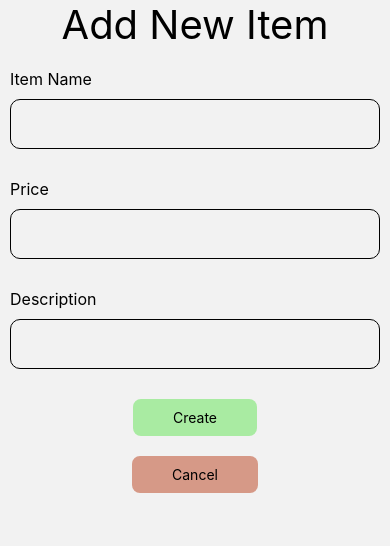
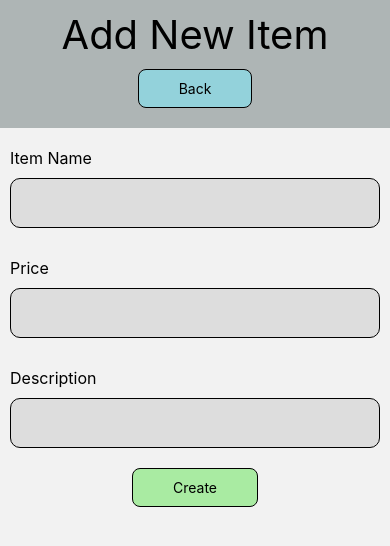
Before and after one commit to andrewctam/online-store, a React Native app in the folder frontend/: screen /SellScreen in a window 390 px wide. Shown: the top 546 px of the page. Built offline with nearby package versions, Linux system fonts and the light colour scheme; no server answers.

Commit message:
Add section component

```diff
--- a/frontend/src/cart-screen/cart-screen.tsx
+++ b/frontend/src/cart-screen/cart-screen.tsx
@@ -1,11 +1,12 @@
 import { ParamListBase, useNavigation } from "@react-navigation/native";
-import { StyleSheet, Text } from "react-native";
+import { StyleSheet, Text, View } from "react-native";
 import Layout from "../shared/layout";
 import Button from "../shared/button";
 import { NativeStackNavigationProp } from "@react-navigation/native-stack";
 import { useContext } from "react";
 import CartItem from "./cart-item";
 import { CartContext } from "../../context";
+import Section from "../shared/section";
 
 const CartScreen = () => {
     const navigation = useNavigation<NativeStackNavigationProp<ParamListBase>>();
@@ -17,12 +18,13 @@ const CartScreen = () => {
 
     return (
         <Layout>
-            <Text style={styles.title}>Cart</Text>
-
-            <Button
-                text="Back"
-                onPress={() => navigation.navigate("HomeScreen")}
-            />
+            <Section>
+                <Text style={styles.title}>Cart</Text>
+                <Button
+                    text="Back"
+                    onPress={() => navigation.navigate("HomeScreen")}
+                />
+            </Section>
 
             {cart.map((item, i) => (
                 <CartItem
--- a/frontend/src/home-screen/home-item.tsx
+++ b/frontend/src/home-screen/home-item.tsx
@@ -16,7 +16,7 @@ const HomeItem = (props: ItemBody) => {
         <Pressable onPress={openItemScreen}>
             <View style={styles.container}>
                 <Text style={styles.itemName}>{props.name}</Text>
-                <Text>${props.description}</Text>
+                <Text>{props.description}</Text>
 
                 <Text style={styles.price}>{"$" + props.price}</Text>
             </View>
--- a/frontend/src/home-screen/home-screen.tsx
+++ b/frontend/src/home-screen/home-screen.tsx
@@ -1,4 +1,4 @@
-import { ScrollView, StyleSheet, Text } from "react-native";
+import { ScrollView, StyleSheet, Text, View } from "react-native";
 import { ParamListBase, useIsFocused, useNavigation } from '@react-navigation/native';
 import { useContext, useEffect, useState } from "react";
 import { API_URL } from "../../constants";
@@ -8,6 +8,7 @@ import { ItemBody } from "../../types";
 import Button from "../shared/button";
 import { NativeStackNavigationProp } from "@react-navigation/native-stack";
 import { UserContext } from "../../context";
+import Section from "../shared/section";
 
 const HomeScreen = () => {
     const [items, setItems] = useState<ItemBody[]>([]);
@@ -24,16 +25,18 @@ const HomeScreen = () => {
 
             setItems(response)
         }
+        if (isFocused) {
+            getItems();
+        }
 
-        getItems();
     }, [isFocused])
 
     return (
         <Layout>
+            <Section>
                 <Text style={styles.title}>
                     Home
                 </Text>
-
                 <Button
                     onPress={() => navigation.navigate("SellScreen")}
                     text="Add New Item"
@@ -43,6 +46,7 @@ const HomeScreen = () => {
                     onPress={() => navigation.navigate("CartScreen")}
                     text="View Cart"
                 />
+            </Section>
 
             <ScrollView>
                 {items?.map((item, i) => (
--- a/frontend/src/item-screen.tsx/item-screen.tsx
+++ b/frontend/src/item-screen.tsx/item-screen.tsx
@@ -1,4 +1,4 @@
-import { StyleSheet, Text } from "react-native";
+import { StyleSheet, Text, View } from "react-native";
 import Layout from "../shared/layout";
 import { ParamListBase, RouteProp, useNavigation, useRoute } from "@react-navigation/native";
 import Button from "../shared/button";
@@ -7,6 +7,7 @@ import { useContext } from "react";
 import { CartContext, UserContext } from "../../context";
 import { RootStackParamList } from "../../types";
 import { API_URL } from "../../constants";
+import Section from "../shared/section";
 
 const ItemScreen = () => {
     const navigation = useNavigation<NativeStackNavigationProp<ParamListBase>>();
@@ -49,6 +50,7 @@ const ItemScreen = () => {
 
     return (
         <Layout>
+            <Section>
                 <Text style={[styles.name, styles.center]}>
                     {name}
                 </Text>
@@ -68,7 +70,7 @@ const ItemScreen = () => {
                         <Button
                             onPress={deleteItem}
                             text="Delete Item"
-                        color="#e36e66"
+                            color="#d69987"
                         />
                     </>
                 ) : cart.find((item) => item.id === id) ? (
@@ -85,6 +87,7 @@ const ItemScreen = () => {
                     />
                 )}
 
+            </Section>
 
             <Button
                 onPress={() => navigation.goBack()}
@@ -110,7 +113,7 @@ const styles = StyleSheet.create({
     },
     center: {
         textAlign: "center",
-    }
+    },
 })
 
 export default ItemScreen;
--- a/frontend/src/sell-screen/field-input.tsx
+++ b/frontend/src/sell-screen/field-input.tsx
@@ -37,7 +37,8 @@ const styles = StyleSheet.create({
         padding: 10,
         borderColor: "black",
         borderWidth: 1,
-        borderRadius: 10
+        borderRadius: 10,
+        backgroundColor: "#dddddd"
     },
 
 })
--- a/frontend/src/sell-screen/sell-screen.tsx
+++ b/frontend/src/sell-screen/sell-screen.tsx
@@ -1,4 +1,4 @@
-import { StyleSheet, Text } from "react-native";
+import { StyleSheet, Text, View } from "react-native";
 import { API_URL } from "../../constants";
 import { ParamListBase, useNavigation } from "@react-navigation/native";
 import Layout from "../shared/layout";
@@ -7,6 +7,7 @@ import FieldInput from "./field-input";
 import Button from "../shared/button";
 import { NativeStackNavigationProp } from "@react-navigation/native-stack";
 import { UserContext } from "../../context";
+import Section from "../shared/section";
 
 const SellScreen = () => {
     const [price, setPrice] = useState("");
@@ -49,8 +50,13 @@ const SellScreen = () => {
 
     return (
         <Layout>
-            <Text style={styles.title}>Add New Item</Text>
-
+            <Section>
+                <Text style={styles.title}>Add New Item</Text>
+                <Button
+                    onPress={() => navigation.navigate("HomeScreen")}
+                    text="Back"
+                />
+            </Section>
             <FieldInput
                 label="Item Name"
                 value={itemName}
@@ -77,12 +83,6 @@ const SellScreen = () => {
                 color="#a9eba2"
                 text="Create"
             />
-
-            <Button
-                onPress={() => navigation.navigate("HomeScreen")}
-                color="#d69987"
-                text="Cancel"
-            />
         </Layout>
     )
 }
--- a/frontend/src/shared/button.tsx
+++ b/frontend/src/shared/button.tsx
@@ -24,12 +24,14 @@ const styles = StyleSheet.create({
         paddingVertical: 10,
         marginLeft: "auto",
         marginRight: "auto",
-        marginTop: 20,
+        margin: 10,
         flex: 1,
         alignItems: "center",
         justifyContent: "center",
         borderRadius: 8,
-        backgroundColor: "#93d2db"
+        backgroundColor: "#93d2db",
+        borderColor: "black",
+        borderWidth: 1
     }
 })
 
--- /dev/null
+++ b/frontend/src/shared/section.tsx
@@ -0,0 +1,22 @@
+import { StyleSheet, View } from "react-native"
+
+interface SectionProps {
+    children: React.ReactNode,
+    color?: string
+}
+const Section = (props: SectionProps) => {
+    return (
+        <View style={[styles.container, props.color ? { backgroundColor: props.color } : {}]}>
+            {props.children}
+        </View>
+    )
+}
+
+const styles = StyleSheet.create({
+    container: {
+        backgroundColor: "#aeb5b5",
+        padding: 10
+    },
+
+})
+export default Section;
```
Lines whose indentation alone changed are shown as unchanged.
